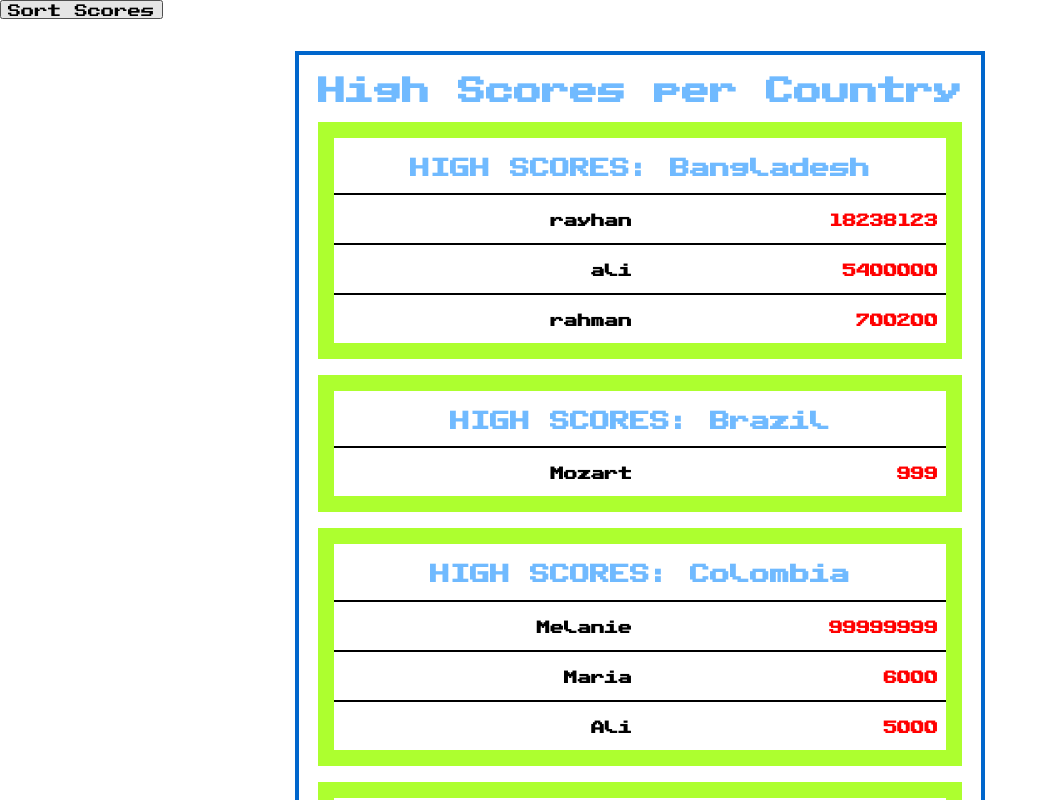
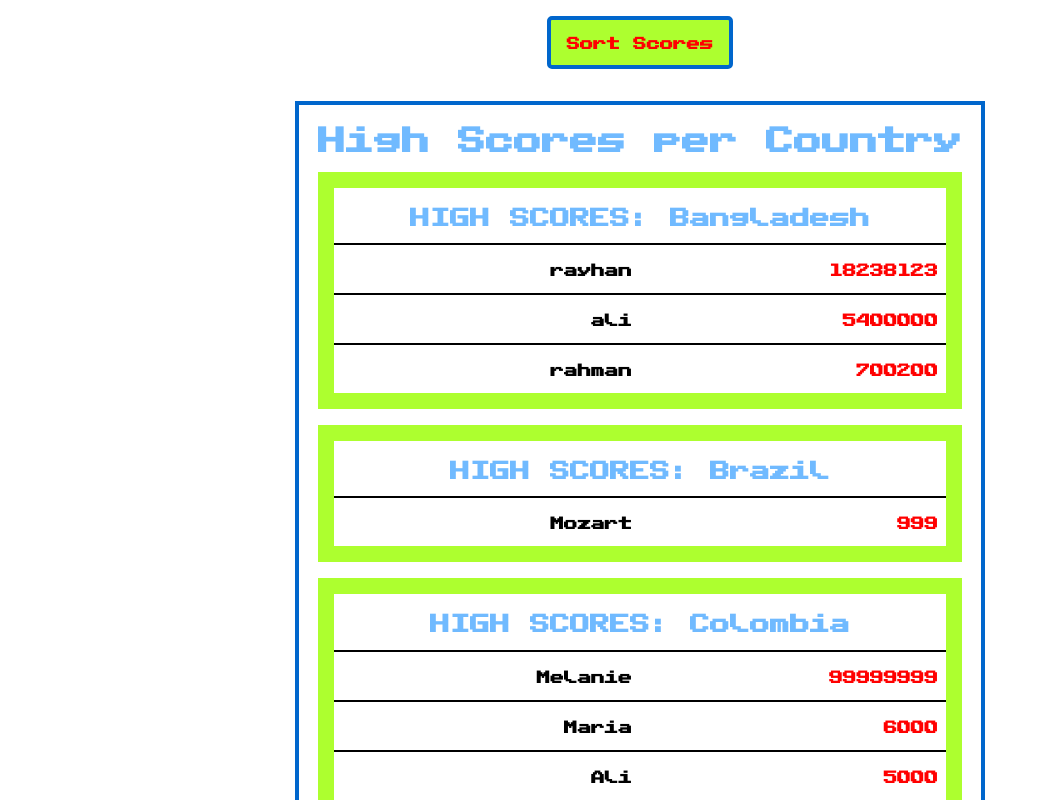
Before and after one commit to Jacint-M-David/high-scores-react, a React (Create React App) app: page / in a window 1280 px wide. Shown: the top 800 px of the page, without its empty margins (0-1048 px from the left). Built offline with nearby package versions, Linux system fonts and the light colour scheme.

Commit message:
Updated aesthetics

```diff
--- a/src/App.css
+++ b/src/App.css
@@ -102,3 +102,20 @@ tr.score-rows {
     margin: 0.25rem;
     font-size: 0.85rem;
 }
+
+.SortButton {
+    /* background-color:rgb(112, 186, 255); */
+    background-color: greenyellow;
+    color: red;
+    font-weight: 700;
+    border: rgb(0, 102, 204) 0.25rem solid;
+    border-radius: 5px;
+    padding: 1rem;
+    margin: auto;
+    cursor: pointer;
+    margin-top: 1rem;
+}
+
+.nav {
+    display: flex;
+}
--- a/src/App.js
+++ b/src/App.js
@@ -14,7 +14,9 @@ function App() {
 
   return (
     <div className="App">
-      <SortButton order={descendingOrder} setOrder={setDescendingOrder} />
+      <nav className="nav">
+        <SortButton order={descendingOrder} setOrder={setDescendingOrder} />
+      </nav>
       <table className="main-table">
         <thead>
           <tr>
--- a/src/SortButton.js
+++ b/src/SortButton.js
@@ -3,7 +3,11 @@ const SortButton = (props) => {
   const handleClick = () => {
     props.setOrder(!props.order);
   };
-  return <button onClick={handleClick}>Sort Scores</button>;
+  return (
+    <button className="SortButton" onClick={handleClick}>
+      Sort Scores
+    </button>
+  );
 };
 
 export default SortButton;
```
